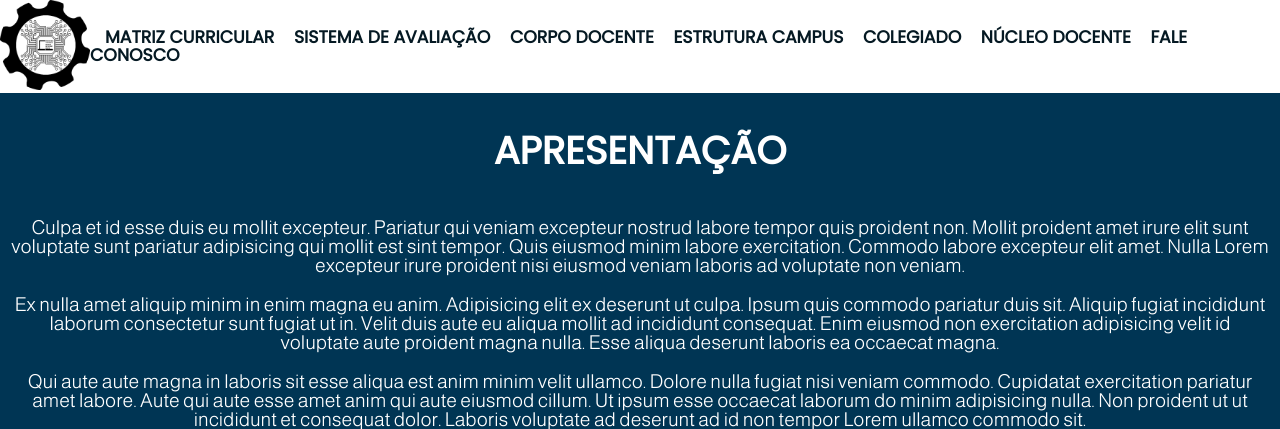
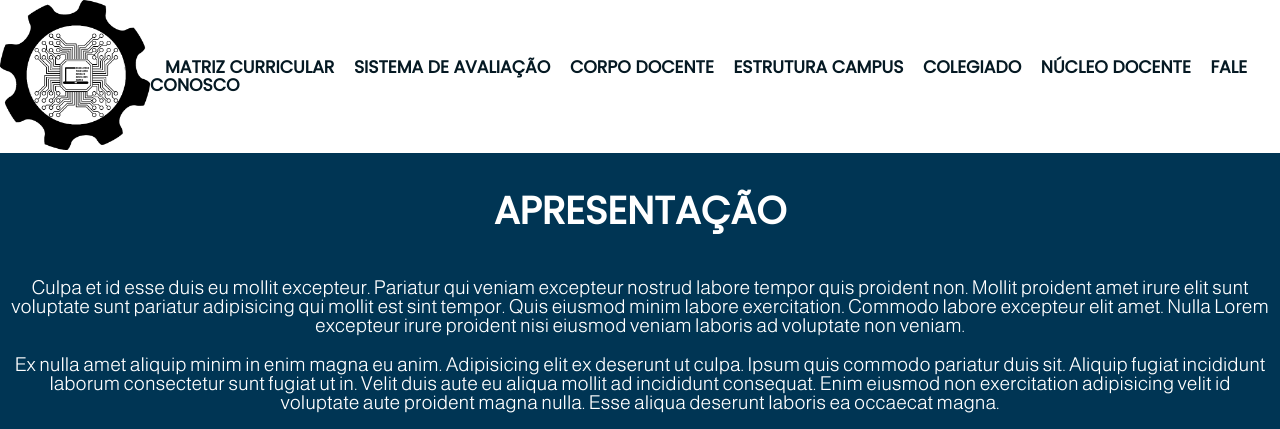
Before and after one commit to leh826/Site_UEPA, a PHP site: page / in a window 1280 px wide. Shown: the top 429 px of the page. Run offline with PHP 8.4, Linux system fonts and the light colour scheme.

Commit message:
alteracoes

```diff
--- a/PWAntonioGabriel_IumyPimentel_LeticiaSouza/css/conteudo.css
+++ b/PWAntonioGabriel_IumyPimentel_LeticiaSouza/css/conteudo.css
@@ -26,7 +26,6 @@
 .tabela{
     padding: 1em;
     width: 40rem;
-    display: flex;
 }
 .tabela-aluno{
     padding: 1em;
--- a/PWAntonioGabriel_IumyPimentel_LeticiaSouza/css/header.css
+++ b/PWAntonioGabriel_IumyPimentel_LeticiaSouza/css/header.css
@@ -6,10 +6,9 @@
     justify-content: space-around;
     font-family: var(--fonte-principal);
 }
-
 .cabecalho img {
-    max-width: 90px;
-    max-height: 90px;
+    max-width: 150px;
+    max-height: 150px;
     width: auto;
     height: auto;
     }
--- a/PWAntonioGabriel_IumyPimentel_LeticiaSouza/index.html
+++ b/PWAntonioGabriel_IumyPimentel_LeticiaSouza/index.html
@@ -12,7 +12,7 @@
 </head>
 <body>
    <header class="cabecalho">
-        <div>
+        <div class="logo">
             <a href="./index.html"><img src="./img/Logo Curso Sem fundo.png" alt="Foto da Logo do Curso de Ciência de Dados"></a>
         </div>
 
```
